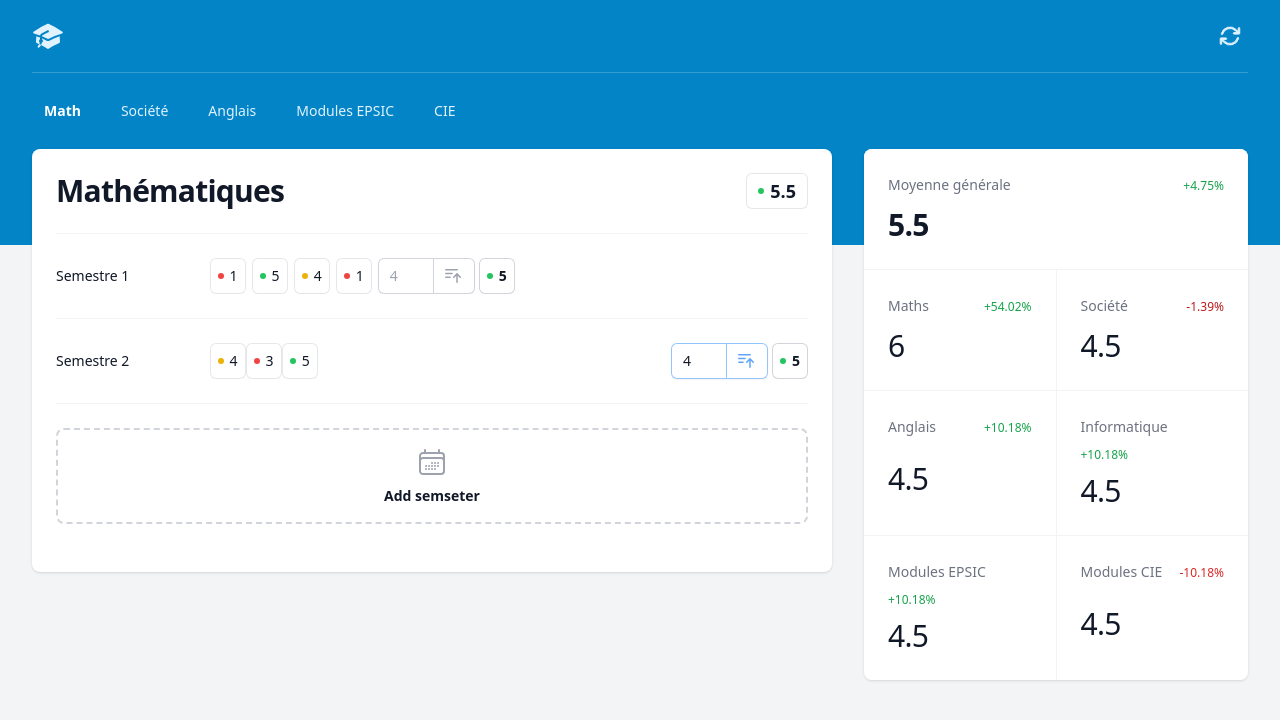
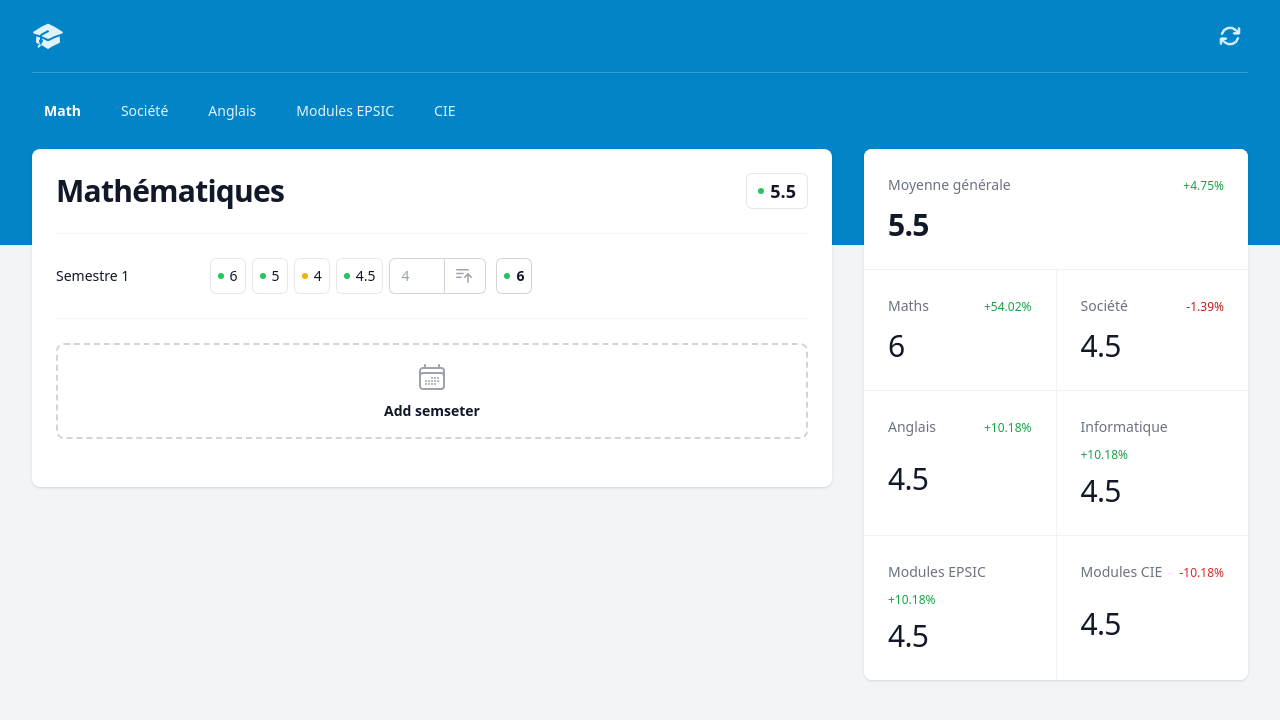
Before and after one commit to Alex-zReeZ/grades-calculator-react, a React (Vite) app: page / in a window 1280 px wide. Shown: the top 720 px of the page. Built offline with nearby package versions, Linux system fonts and the light colour scheme; a web font is replaced by a local one.

Commit message:
add: added average semester(none automatique)

```diff
--- a/src/App.tsx
+++ b/src/App.tsx
@@ -1,9 +1,12 @@
 import './App.css'
-import GradeElement from "./Component/GradeComponent/GradeElement.tsx"
 import SemesterRow from "./Component/SemesterComponent/SemesterRow.tsx";
+import {useState} from "react";
 
 
 function App() {
+
+    const [allGrades, setAllGrades] = useState(0)
+    const [grades, setGrades] = useState(0)
 
     return (
         <>
@@ -49,9 +52,9 @@ function App() {
                                     className="w-6 h-6"
                                 >
                                     <path
-                                        fill-rule="evenodd"
+                                        fillRule="evenodd"
                                         d="M4.755 10.059a7.5 7.5 0 0112.548-3.364l1.903 1.903h-3.183a.75.75 0 100 1.5h4.992a.75.75 0 00.75-.75V4.356a.75.75 0 00-1.5 0v3.18l-1.9-1.9A9 9 0 003.306 9.67a.75.75 0 101.45.388zm15.408 3.352a.75.75 0 00-.919.53 7.5 7.5 0 01-12.548 3.364l-1.902-1.903h3.183a.75.75 0 000-1.5H2.984a.75.75 0 00-.75.75v4.992a.75.75 0 001.5 0v-3.18l1.9 1.9a9 9 0 0015.059-4.035.75.75 0 00-.53-.918z"
-                                        clip-rule="evenodd"
+                                        clipRule="evenodd"
                                     />
                                 </svg>
                             </button>
@@ -136,108 +139,7 @@ function App() {
 
                                         <div className="mt-6 border-t border-gray-100">
                                             <dl className="divide-y divide-gray-100">
-                                                <SemesterRow>
-
-                                                </SemesterRow>
-                                                <div
-                                                    className="px-4 py-6 sm:grid sm:grid-cols-5 sm:gap-4 sm:px-0"
-                                                >
-                                                    <dt className="text-sm font-medium text-gray-900 py-2">
-                                                        Semestre 2
-                                                    </dt>
-                                                    <dd
-                                                        className="mt-1 text-sm leading-6 text-gray-700 sm:col-span-4 sm:mt-0 flex justify-between"
-                                                    >
-                                                        <div>
-                                <span
-                                    className="inline-flex items-center gap-x-1.5 rounded-md px-2 py-2 text-sm font-medium text-gray-900 ring-1 ring-inset ring-gray-200"
-                                >
-                                  <svg
-                                      className="h-1.5 w-1.5 fill-yellow-500"
-                                      viewBox="0 0 6 6"
-                                      aria-hidden="true"
-                                  >
-                                    <circle cx="3" cy="3" r="3"/>
-                                  </svg>
-                                  4
-                                </span>
-                                                            <span
-                                                                className="inline-flex items-center gap-x-1.5 rounded-md px-2 py-2 text-sm font-medium text-gray-900 ring-1 ring-inset ring-gray-200"
-                                                            >
-                                  <svg
-                                      className="h-1.5 w-1.5 fill-red-500"
-                                      viewBox="0 0 6 6"
-                                      aria-hidden="true"
-                                  >
-                                    <circle cx="3" cy="3" r="3"/>
-                                  </svg>
-                                  3
-                                </span>
-                                                            <span
-                                                                className="inline-flex items-center gap-x-1.5 rounded-md px-2 py-2 text-sm font-medium text-gray-900 ring-1 ring-inset ring-gray-200"
-                                                            >
-                                  <svg
-                                      className="h-1.5 w-1.5 fill-green-500"
-                                      viewBox="0 0 6 6"
-                                      aria-hidden="true"
-                                  >
-                                    <circle cx="3" cy="3" r="3"/>
-                                  </svg>
-                                  5
-                                </span>
-                                                        </div>
-                                                        <div className="flex">
-                                                            <div>
-                                                                <label htmlFor="sem2" className="sr-only"
-                                                                >Search candidates</label
-                                                                >
-                                                                <div className="flex rounded-md shadow-sm">
-                                                                    <div
-                                                                        className="relative flex flex-grow items-stretch focus-within:z-10"
-                                                                    >
-                                                                        <input
-                                                                            type="email"
-                                                                            name="email"
-                                                                            id="sem2"
-                                                                            className="block w-14 rounded-none rounded-l-md border-0 py-1.5 text-gray-900 ring-1 ring-inset ring-blue-300 placeholder:text-gray-400 focus:ring-2 focus:ring-inset focus:ring-sky-600 sm:text-sm sm:leading-6"
-                                                                            placeholder="4"
-                                                                            value="4"
-                                                                        />
-                                                                    </div>
-                                                                    <button
-                                                                        type="button"
-                                                                        className="relative -ml-px inline-flex items-center gap-x-1.5 rounded-r-md px-3 py-2 text-sm font-semibold text-gray-900 ring-1 ring-inset ring-blue-300 hover:bg-gray-50"
-                                                                    >
-                                                                        <svg
-                                                                            className="-ml-0.5 h-5 w-5 text-blue-400"
-                                                                            viewBox="0 0 20 20"
-                                                                            fill="currentColor"
-                                                                            aria-hidden="true"
-                                                                        >
-                                                                            <path
-                                                                                fill-rule="evenodd"
-                                                                                d="M2 3.75A.75.75 0 012.75 3h11.5a.75.75 0 010 1.5H2.75A.75.75 0 012 3.75zM2 7.5a.75.75 0 01.75-.75h6.365a.75.75 0 010 1.5H2.75A.75.75 0 012 7.5zM14 7a.75.75 0 01.55.24l3.25 3.5a.75.75 0 11-1.1 1.02l-1.95-2.1v6.59a.75.75 0 01-1.5 0V9.66l-1.95 2.1a.75.75 0 11-1.1-1.02l3.25-3.5A.75.75 0 0114 7zM2 11.25a.75.75 0 01.75-.75H7A.75.75 0 017 12H2.75a.75.75 0 01-.75-.75z"
-                                                                                clip-rule="evenodd"
-                                                                            />
-                                                                        </svg>
-                                                                    </button>
-                                                                </div>
-                                                            </div>
-                                                            <span
-                                                                className="ml-1 inline-flex items-center gap-x-1.5 rounded-md px-2 py-2 text-sm font-bold text-gray-900 ring-1 ring-inset ring-gray-300"
-                                                            >
-                                  <svg
-                                      className="h-1.5 w-1.5 fill-green-500"
-                                      viewBox="0 0 6 6"
-                                      aria-hidden="true"
-                                  >
-                                    <circle cx="3" cy="3" r="3"/>
-                                  </svg>
-                                  5
-                                </span>
-                                                        </div>
-                                                    </dd>
-                                                </div>
+                                                <SemesterRow />
                                                 <div className="px-4 py-6 sm:gap-4 sm:px-0">
                                                     <button
                                                         type="button"
@@ -248,12 +150,12 @@ function App() {
                                                             xmlns="http://www.w3.org/2000/svg"
                                                             fill="none"
                                                             viewBox="0 0 24 24"
-                                                            stroke-width="1.5"
+                                                            strokeWidth="1.5"
                                                             stroke="currentColor"
                                                         >
                                                             <path
-                                                                stroke-linecap="round"
-                                                                stroke-linejoin="round"
+                                                                strokeLinecap="round"
+                                                                strokeLinejoin="round"
                                                                 d="M6.75 3v2.25M17.25 3v2.25M3 18.75V7.5a2.25 2.25 0 012.25-2.25h13.5A2.25 2.25 0 0121 7.5v11.25m-18 0A2.25 2.25 0 005.25 21h13.5A2.25 2.25 0 0021 18.75m-18 0v-7.5A2.25 2.25 0 015.25 9h13.5A2.25 2.25 0 0121 11.25v7.5m-9-6h.008v.008H12v-.008zM12 15h.008v.008H12V15zm0 2.25h.008v.008H12v-.008zM9.75 15h.008v.008H9.75V15zm0 2.25h.008v.008H9.75v-.008zM7.5 15h.008v.008H7.5V15zm0 2.25h.008v.008H7.5v-.008zm6.75-4.5h.008v.008h-.008v-.008zm0 2.25h.008v.008h-.008V15zm0 2.25h.008v.008h-.008v-.008zm2.25-4.5h.008v.008H16.5v-.008zm0 2.25h.008v.008H16.5V15z"
                                                             />
                                                         </svg>
--- a/src/Component/GradeComponent/GradeElement.tsx
+++ b/src/Component/SemesterComponent/GradeComponent/GradeElement.tsx
@@ -1,6 +1,9 @@
-import SvgColor from '../SvgColor';
+import SvgColor from '../../SvgColor.tsx';
 
 export default function GradeElement({ grade }: { grade: number }) {
+
+
+
   return (
       <>
       <span
--- a/src/Component/SemesterComponent/InputButton.tsx
+++ b/src/Component/SemesterComponent/InputButton.tsx
@@ -1,4 +1,5 @@
 export default function InputButton() {
+
 
     return (
         <>
@@ -13,13 +14,15 @@ export default function InputButton() {
                             className="relative flex flex-grow items-stretch focus-within:z-10"
                         >
                             <input
-                                type="email"
-                                name="email"
+                                type="number"
+                                name="number"
                                 id="sem1"
                                 className="block w-14 rounded-none rounded-l-md border-0 py-1.5 text-gray-900 ring-1 ring-inset ring-gray-300 placeholder:text-gray-400 focus:ring-2 focus:ring-inset focus:ring-sky-600 sm:text-sm sm:leading-6"
                                 placeholder="4"
                             />
                         </div>
+
+
                         <button
                             type="button"
                             className="relative -ml-px inline-flex items-center gap-x-1.5 rounded-r-md px-3 py-2 text-sm font-semibold text-gray-900 ring-1 ring-inset ring-gray-300 hover:bg-gray-50"
@@ -31,27 +34,18 @@ export default function InputButton() {
                                 aria-hidden="true"
                             >
                                 <path
-                                    fill-rule="evenodd"
+                                    fillRule="evenodd"
                                     d="M2 3.75A.75.75 0 012.75 3h11.5a.75.75 0 010 1.5H2.75A.75.75 0 012 3.75zM2 7.5a.75.75 0 01.75-.75h6.365a.75.75 0 010 1.5H2.75A.75.75 0 012 7.5zM14 7a.75.75 0 01.55.24l3.25 3.5a.75.75 0 11-1.1 1.02l-1.95-2.1v6.59a.75.75 0 01-1.5 0V9.66l-1.95 2.1a.75.75 0 11-1.1-1.02l3.25-3.5A.75.75 0 0114 7zM2 11.25a.75.75 0 01.75-.75H7A.75.75 0 017 12H2.75a.75.75 0 01-.75-.75z"
-                                    clip-rule="evenodd"
+                                    clipRule="evenodd"
                                 />
                             </svg>
                         </button>
+
+
                     </div>
                 </div>
-                <span
-                    className="ml-1 inline-flex items-center gap-x-1.5 rounded-md px-2 py-2 text-sm font-bold text-gray-900 ring-1 ring-inset ring-gray-300"
-                >
-                                  <svg
-                                      className="h-1.5 w-1.5 fill-green-500"
-                                      viewBox="0 0 6 6"
-                                      aria-hidden="true"
-                                  >
-                                    <circle cx="3" cy="3" r="3"/>
-                                  </svg>
-                                  5
-                                </span>
+
             </div>
         </>
     )
-    }
+}
--- /dev/null
+++ b/src/Component/SemesterComponent/SemesterAverage.tsx
@@ -0,0 +1,15 @@
+import SvgColor from "../SvgColor.tsx";
+
+export default function SemesterAverage({ average } : {average:number}) {
+
+
+
+    return (
+        <span
+            className="ml-1 inline-flex items-center gap-x-1.5 rounded-md px-2 py-2 text-sm font-bold text-gray-900 ring-1 ring-inset ring-gray-300"
+        >
+        <SvgColor grade={average} />
+            {average}
+                </span>
+    )
+}
--- a/src/Component/SemesterComponent/SemesterRow.tsx
+++ b/src/Component/SemesterComponent/SemesterRow.tsx
@@ -1,5 +1,6 @@
-import GradeElement from "../GradeComponent/GradeElement.tsx";
+import GradeElement from "./GradeComponent/GradeElement.tsx";
 import InputButton from "./InputButton.tsx";
+import SemesterAverage from "./SemesterAverage.tsx";
 
 export default function SemesterRow() {
     return (
@@ -16,11 +17,12 @@ export default function SemesterRow() {
                     <div
                         className="flex flex-row flex-nowrap overflow-y-scroll gap-x-1.5"
                     >
-                        <GradeElement grade={1}/>
+                        <GradeElement grade={6}/>
                         <GradeElement grade={5}/>
                         <GradeElement grade={4}/>
-                        <GradeElement grade={1}/>
+                        <GradeElement grade={4.5}/>
                         <InputButton/>
+                        <SemesterAverage average={6} />
                     </div>
                 </dd>
             </div>
```
